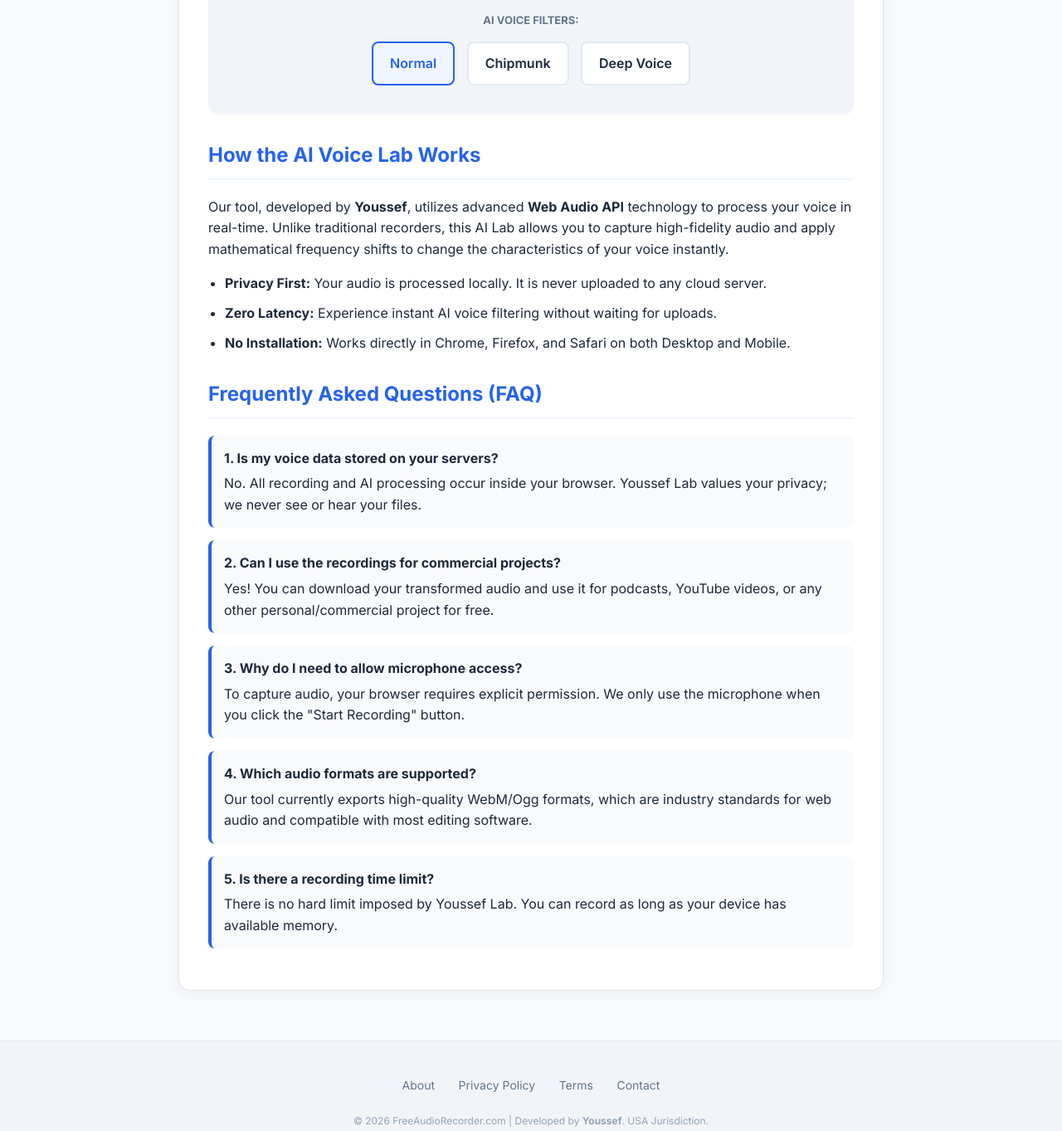
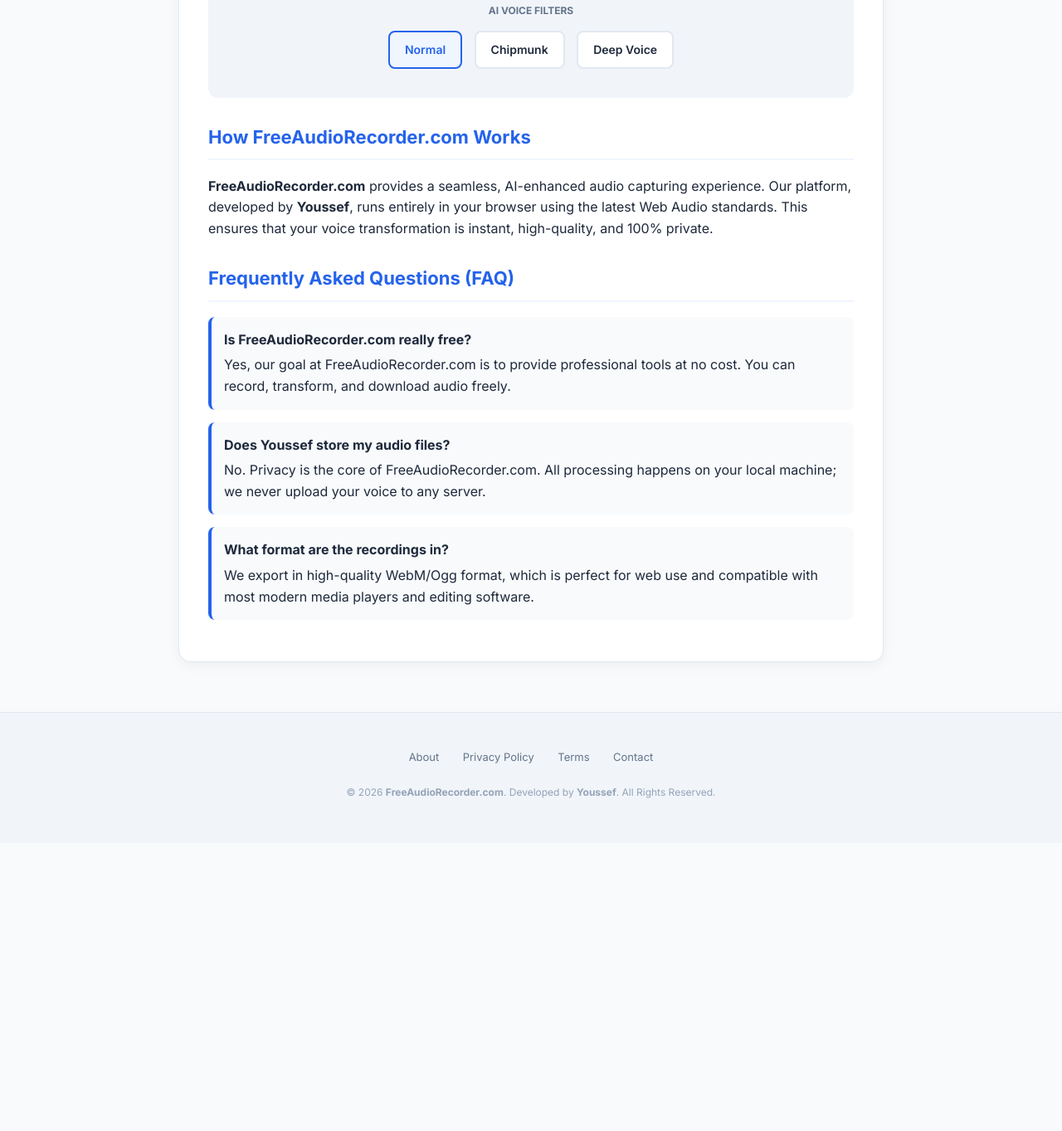
Before and after one commit to youssefboukoucha7-sketch/audio-web, a plain HTML site: page index.html in a window 1280 px wide. Shown: the part 414-1777 px from the top of the page at 83% size. After the commit the page ends 1430 px from the top, so only its background shows below. Drawn offline with Linux system fonts and the light colour scheme.

Commit message:
Update index.html

```diff
--- a/index.html
+++ b/index.html
@@ -3,17 +3,17 @@
 <head>
     <meta charset="UTF-8">
     <meta name="viewport" content="width=device-width, initial-scale=1.0">
-    <title>AI Voice Recorder & Changer | Developed by Youssef</title>
-    <meta name="description" content="Free AI-powered voice recorder and changer by Youssef. Record high-quality audio directly in your browser.">
+    <title>FreeAudioRecorder.com - AI Voice Recorder & Changer</title>
+    <meta name="description" content="FreeAudioRecorder.com offers AI-powered voice recording and changing tools. Record, edit, and transform audio directly in your browser.">
     <link href="https://fonts.googleapis.com/css2?family=Inter:wght@400;600;700&display=swap" rel="stylesheet">
     <style>
-        :root { --primary-color: #2563eb; --bg-color: #f8fafc; --text-main: #1e293b; --accent: #7c3aed; }
+        :root { --primary-color: #2563eb; --bg-color: #f8fafc; --text-main: #1e293b; }
         body { font-family: 'Inter', sans-serif; margin: 0; background: var(--bg-color); color: var(--text-main); line-height: 1.6; }
         header { background: white; padding: 15px 0; box-shadow: 0 1px 3px rgba(0,0,0,0.1); position: sticky; top: 0; z-index: 1000; }
         nav { display: flex; justify-content: space-between; max-width: 1000px; margin: 0 auto; padding: 0 20px; align-items: center; }
-        .logo { font-weight: 700; color: var(--primary-color); text-decoration: none; font-size: 20px; }
+        .logo { font-weight: 700; color: var(--primary-color); text-decoration: none; font-size: 19px; letter-spacing: -0.5px; cursor: pointer; }
         .nav-links { list-style: none; display: flex; gap: 20px; margin: 0; }
-        .nav-links a { text-decoration: none; color: #64748b; font-weight: 500; cursor: pointer; transition: 0.3s; }
+        .nav-links a { text-decoration: none; color: #64748b; font-weight: 500; cursor: pointer; transition: 0.3s; font-size: 14px; }
         .nav-links a:hover { color: var(--primary-color); }
         main { max-width: 850px; margin: 40px auto; padding: 0 20px; min-height: 75vh; }
         .glass-card { background: white; padding: 35px; border-radius: 15px; box-shadow: 0 4px 15px rgba(0,0,0,0.05); border: 1px solid #e2e8f0; margin-bottom: 25px; }
@@ -21,27 +21,22 @@
         .active { display: block; }
         @keyframes fadeIn { from { opacity: 0; transform: translateY(5px); } to { opacity: 1; transform: translateY(0); } }
 
-        /* Recorder UI */
         .recorder-zone { text-align: center; background: #f1f5f9; padding: 30px; border-radius: 12px; margin: 20px 0; }
         .btn-primary { background: var(--primary-color); color: white; padding: 12px 28px; border-radius: 8px; border: none; cursor: pointer; font-weight: 600; font-size: 16px; transition: 0.3s; }
         .btn-primary:hover { background: #1d4ed8; transform: translateY(-1px); }
         .btn-stop { background: #1e293b; color: white; padding: 12px 28px; border-radius: 8px; border: none; cursor: pointer; }
-        button:disabled { background: #cbd5e1; cursor: not-allowed; transform: none !important; }
-        .effect-card { padding: 12px 20px; border: 2px solid #e2e8f0; border-radius: 8px; cursor: pointer; display: inline-block; margin: 5px; font-weight: 600; background: white; transition: 0.2s; }
+        button:disabled { background: #cbd5e1; cursor: not-allowed; }
+        .effect-card { padding: 10px 18px; border: 2px solid #e2e8f0; border-radius: 8px; cursor: pointer; display: inline-block; margin: 5px; font-weight: 600; background: white; transition: 0.2s; font-size: 14px; }
         .effect-card.active { border-color: var(--primary-color); background: #eff6ff; color: var(--primary-color); }
 
-        /* Typography */
-        h1 { font-size: 32px; color: var(--text-main); margin-bottom: 10px; text-align: center; }
-        h2 { color: var(--primary-color); border-bottom: 2px solid #eff6ff; padding-bottom: 8px; margin-top: 30px; }
-        .feature-list { padding-left: 20px; }
-        .feature-list li { margin-bottom: 10px; }
-        .faq-box { margin-top: 20px; }
+        h1 { font-size: 28px; color: var(--text-main); text-align: center; margin-bottom: 10px; }
+        h2 { color: var(--primary-color); border-bottom: 2px solid #eff6ff; padding-bottom: 8px; margin-top: 30px; font-size: 22px; }
         .faq-item { margin-bottom: 15px; background: #f8fafc; padding: 15px; border-radius: 8px; border-left: 4px solid var(--primary-color); }
         .faq-question { font-weight: 700; color: #1e293b; margin-bottom: 5px; }
 
         footer { background: #f1f5f9; padding: 40px 20px; text-align: center; border-top: 1px solid #e2e8f0; margin-top: 60px; }
         .footer-links { margin-bottom: 20px; }
-        .footer-links a { color: #64748b; text-decoration: none; margin: 0 12px; font-size: 14px; font-weight: 500; }
+        .footer-links a { color: #64748b; text-decoration: none; margin: 0 12px; font-size: 13px; font-weight: 500; cursor: pointer; }
         .footer-links a:hover { color: var(--primary-color); }
         .contact-form input, .contact-form textarea { width: 100%; padding: 12px; margin-bottom: 12px; border: 1px solid #e2e8f0; border-radius: 8px; font-family: inherit; box-sizing: border-box; }
     </style>
@@ -50,7 +45,7 @@
 
 <header>
     <nav>
-        <a class="logo" onclick="showPage('home')">Youssef AI Lab</a>
+        <a class="logo" onclick="showPage('home')">FreeAudioRecorder.com</a>
         <ul class="nav-links">
             <li><a onclick="showPage('home')">Home</a></li>
             <li><a onclick="showPage('about')">About</a></li>
@@ -62,8 +57,8 @@
 <main>
     <div id="home" class="page-content active">
         <section class="glass-card">
-            <h1>Free AI Voice Recorder</h1>
-            <p style="text-align:center; color:#64748b;">Professional-grade audio recording with instant AI transformation.</p>
+            <h1>Free Audio Recorder AI</h1>
+            <p style="text-align:center; color:#64748b;">The official tool of <strong>FreeAudioRecorder.com</strong> for high-quality browser recording.</p>
 
             <div class="recorder-zone">
                 <p id="statusLabel" style="font-weight:700; color:var(--primary-color);">● System Ready</p>
@@ -72,7 +67,7 @@
                     <button id="stopBtn" class="btn-stop" disabled>⬛ Stop</button>
                 </div>
                 <div>
-                    <span style="font-size:13px; font-weight:700; display:block; margin-bottom:10px; color:#64748b;">AI VOICE FILTERS:</span>
+                    <span style="font-size:12px; font-weight:700; display:block; margin-bottom:10px; color:#64748b; text-transform:uppercase;">AI Voice Filters</span>
                     <div class="effect-card active" onclick="setEffect('normal', this)">Normal</div>
                     <div class="effect-card" onclick="setEffect('chipmunk', this)">Chipmunk</div>
                     <div class="effect-card" onclick="setEffect('deep', this)">Deep Voice</div>
@@ -80,35 +75,22 @@
                 <audio id="audioPlayback" controls style="width:100%; margin-top:25px; display:none; border-radius:8px;"></audio>
             </div>
 
-            <h2>How the AI Voice Lab Works</h2>
-            <p>Our tool, developed by <strong>Youssef</strong>, utilizes advanced <strong>Web Audio API</strong> technology to process your voice in real-time. Unlike traditional recorders, this AI Lab allows you to capture high-fidelity audio and apply mathematical frequency shifts to change the characteristics of your voice instantly.</p>
-            <ul class="feature-list">
-                <li><strong>Privacy First:</strong> Your audio is processed locally. It is never uploaded to any cloud server.</li>
-                <li><strong>Zero Latency:</strong> Experience instant AI voice filtering without waiting for uploads.</li>
-                <li><strong>No Installation:</strong> Works directly in Chrome, Firefox, and Safari on both Desktop and Mobile.</li>
-            </ul>
+            <h2>How FreeAudioRecorder.com Works</h2>
+            <p><strong>FreeAudioRecorder.com</strong> provides a seamless, AI-enhanced audio capturing experience. Our platform, developed by <strong>Youssef</strong>, runs entirely in your browser using the latest Web Audio standards. This ensures that your voice transformation is instant, high-quality, and 100% private.</p>
 
             <h2>Frequently Asked Questions (FAQ)</h2>
             <div class="faq-box">
                 <div class="faq-item">
-                    <div class="faq-question">1. Is my voice data stored on your servers?</div>
-                    <div class="faq-answer">No. All recording and AI processing occur inside your browser. Youssef Lab values your privacy; we never see or hear your files.</div>
+                    <div class="faq-question">Is FreeAudioRecorder.com really free?</div>
+                    <div class="faq-answer">Yes, our goal at FreeAudioRecorder.com is to provide professional tools at no cost. You can record, transform, and download audio freely.</div>
                 </div>
                 <div class="faq-item">
-                    <div class="faq-question">2. Can I use the recordings for commercial projects?</div>
-                    <div class="faq-answer">Yes! You can download your transformed audio and use it for podcasts, YouTube videos, or any other personal/commercial project for free.</div>
+                    <div class="faq-question">Does Youssef store my audio files?</div>
+                    <div class="faq-answer">No. Privacy is the core of FreeAudioRecorder.com. All processing happens on your local machine; we never upload your voice to any server.</div>
                 </div>
                 <div class="faq-item">
-                    <div class="faq-question">3. Why do I need to allow microphone access?</div>
-                    <div class="faq-answer">To capture audio, your browser requires explicit permission. We only use the microphone when you click the "Start Recording" button.</div>
-                </div>
-                <div class="faq-item">
-                    <div class="faq-question">4. Which audio formats are supported?</div>
-                    <div class="faq-answer">Our tool currently exports high-quality WebM/Ogg formats, which are industry standards for web audio and compatible with most editing software.</div>
-                </div>
-                <div class="faq-item">
-                    <div class="faq-question">5. Is there a recording time limit?</div>
-                    <div class="faq-answer">There is no hard limit imposed by Youssef Lab. You can record as long as your device has available memory.</div>
+                    <div class="faq-question">What format are the recordings in?</div>
+                    <div class="faq-answer">We export in high-quality WebM/Ogg format, which is perfect for web use and compatible with most modern media players and editing software.</div>
                 </div>
             </div>
         </section>
@@ -116,20 +98,20 @@
 
     <div id="about" class="page-content">
         <section class="glass-card">
-            <h2>About Youssef Audio Lab</h2>
-            <p>Welcome to FreeAudioRecorder.com, an innovative platform established by <strong>Youssef</strong> in March 2026. This project was born out of a desire to make AI-driven audio tools accessible to everyone without the need for high-end hardware or subscriptions.</p>
-            <p>Located in the <strong>USA</strong>, our mission is to provide secure, high-speed, and private tools for creators worldwide.</p>
+            <h2>About FreeAudioRecorder.com</h2>
+            <p><strong>FreeAudioRecorder.com</strong> was established in March 2026 by <strong>Youssef</strong>. We are a USA-based platform dedicated to creating accessible AI audio tools for creators, students, and professionals.</p>
+            <p>Every tool on this domain is optimized for security and performance, ensuring a top-tier user experience without the need for high-end hardware.</p>
         </section>
     </div>
 
     <div id="contact" class="page-content">
         <section class="glass-card">
             <h2>Contact Us</h2>
-            <p>For support or inquiries, email <strong>youssefboukoucha7@gmail.com</strong> or use the form below.</p>
+            <p>For inquiries regarding FreeAudioRecorder.com, email <strong>youssefboukoucha7@gmail.com</strong> or use the form below.</p>
             <form action="https://formspree.io/f/mdapndnk" method="POST" class="contact-form">
                 <input type="text" name="name" placeholder="Full Name" required>
                 <input type="email" name="email" placeholder="Email Address" required>
-                <textarea name="message" placeholder="How can we help you?" rows="5" required></textarea>
+                <textarea name="message" placeholder="How can Youssef help you with FreeAudioRecorder.com?" rows="5" required></textarea>
                 <button type="submit" class="btn-primary" style="width:100%;">Send Message</button>
             </form>
         </section>
@@ -139,8 +121,7 @@
         <section class="glass-card">
             <h2>Privacy Policy</h2>
             <p><strong>Effective Date: 25/03/2026</strong></p>
-            <p>This website is owned and operated by <strong>Youssef</strong>. All activities are governed by the laws of the <strong>USA</strong>.</p>
-            <p>We do not collect personal audio data. We use standard cookies for analytics and Google AdSense to sustain the free nature of this tool.</p>
+            <p>FreeAudioRecorder.com is owned by <strong>Youssef</strong> and operates under <strong>USA</strong> jurisdiction. We prioritize your data safety: our AI Voice Changer processes all audio locally. No voice data is collected or shared.</p>
         </section>
     </div>
 
@@ -148,7 +129,7 @@
         <section class="glass-card">
             <h2>Terms of Service</h2>
             <p><strong>Last Updated: 25/03/2026</strong></p>
-            <p>By using FreeAudioRecorder.com, you agree to comply with <strong>USA</strong> legal standards. You retain full ownership of any audio you record. <strong>Youssef</strong> is not liable for how you use the transformed audio recordings.</p>
+            <p>By using FreeAudioRecorder.com, you agree to <strong>USA</strong> legal standards. This tool is provided "as-is" by <strong>Youssef</strong> for personal and commercial use.</p>
         </section>
     </div>
 </main>
@@ -160,13 +141,12 @@
         <a onclick="showPage('terms')">Terms</a>
         <a onclick="showPage('contact')">Contact</a>
     </div>
-    <p style="font-size:12px; color:#94a3b8; margin-top:20px">© 2026 FreeAudioRecorder.com | Developed by <strong>Youssef</strong>. USA Jurisdiction.</p>
+    <p style="font-size:12px; color:#94a3b8; margin-top:20px">© 2026 <strong>FreeAudioRecorder.com</strong>. Developed by <strong>Youssef</strong>. All Rights Reserved.</p>
 </footer>
 
 <script>
     function showPage(pageId) {
-        const pages = document.querySelectorAll('.page-content');
-        pages.forEach(p => p.style.display = 'none');
+        document.querySelectorAll('.page-content').forEach(p => p.style.display = 'none');
         const target = document.getElementById(pageId);
         if(target) target.style.display = 'block';
         window.scrollTo({top: 0, behavior: 'smooth'});
@@ -198,7 +178,7 @@
             statusLabel.innerHTML = "● Recording Live...";
             statusLabel.style.color = "#ef4444";
         } catch (err) {
-            alert("Microphone error. Please check your browser settings.");
+            alert("Please allow microphone access for FreeAudioRecorder.com");
         }
     };
 
```
